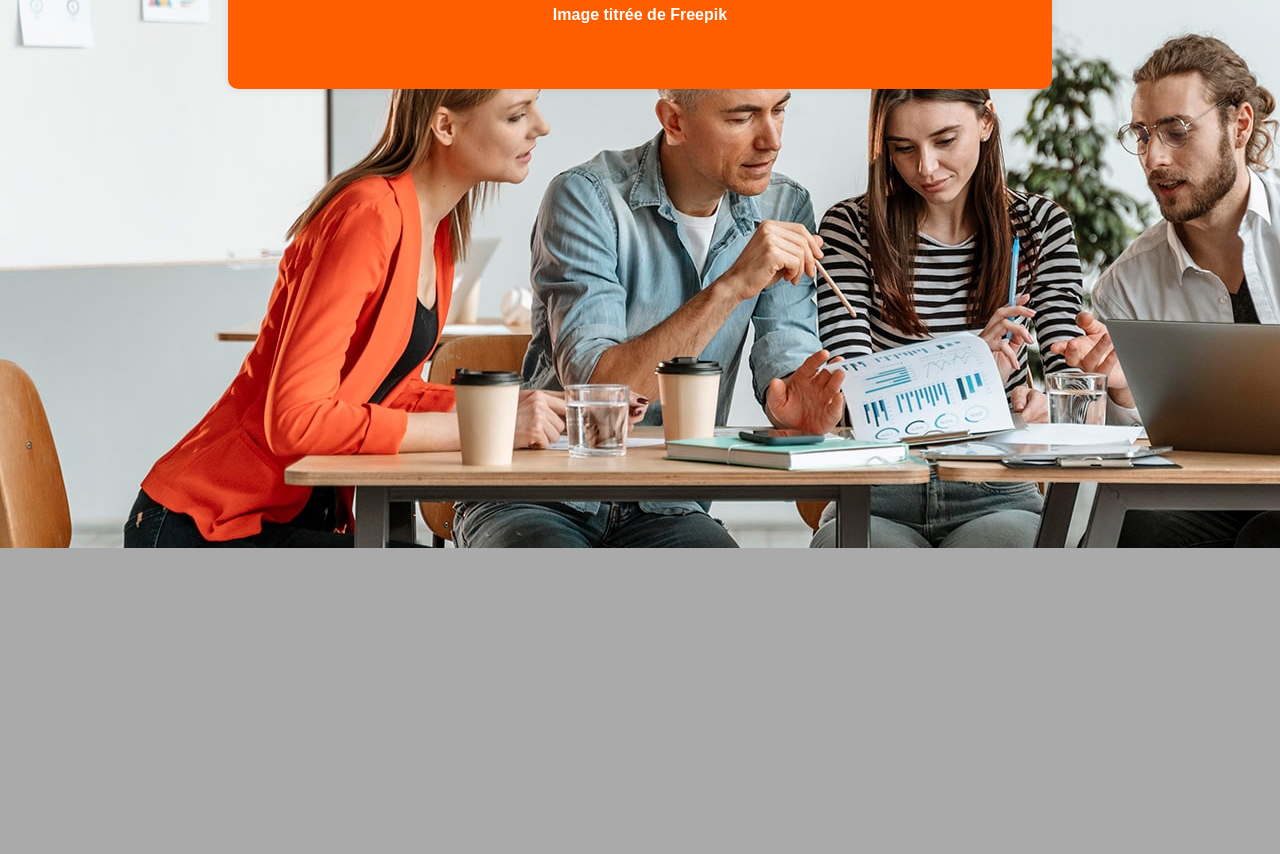
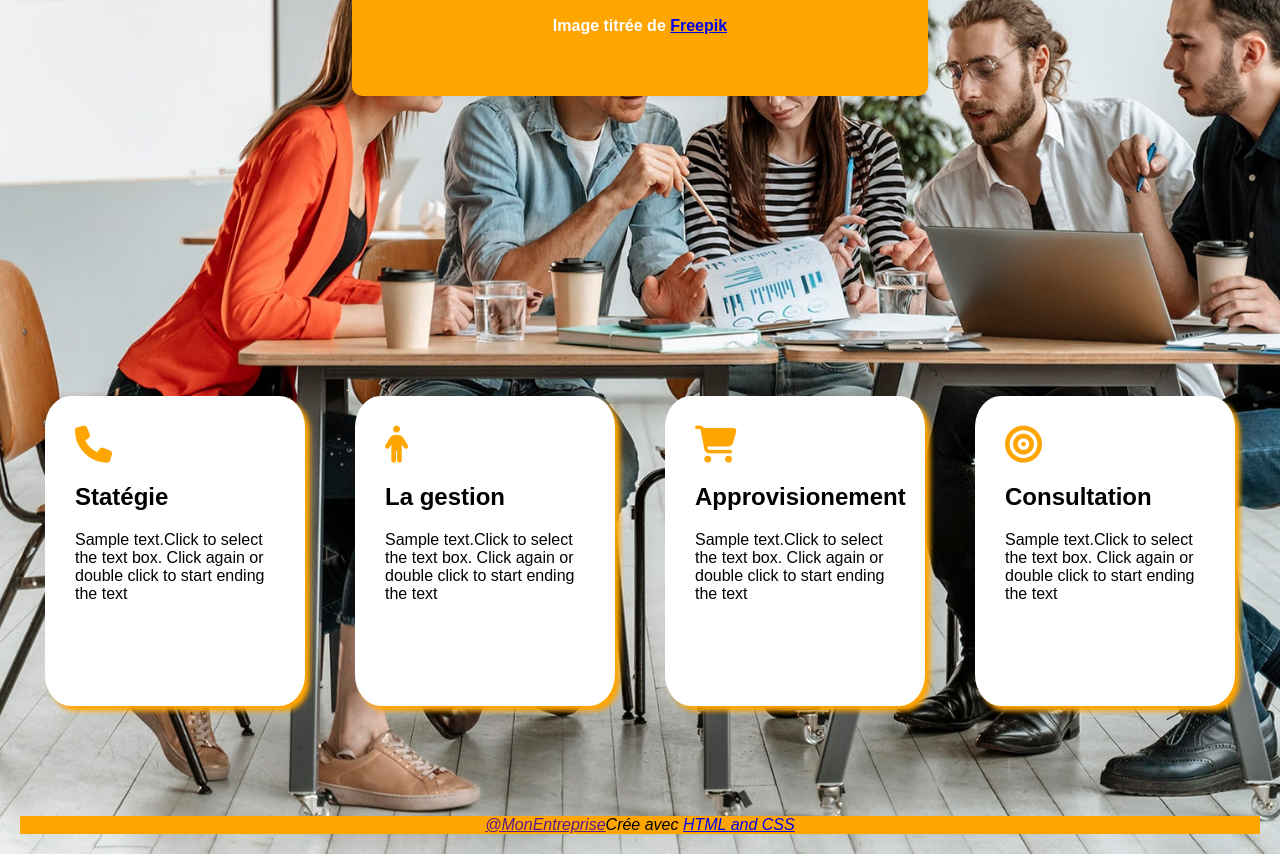
Before and after one commit to Bozo9710/B1, a plain HTML site: page docs/pages/td3/conseil-gestion.html in a window 1280 px wide. Shown: the part 252-1106 px from the top of the page. Before the commit the page ends 800 px from the top, so only its background shows below. Drawn offline with Linux system fonts and the light colour scheme.

Commit message:
TD3 Conseil Gestion

```diff
--- /dev/null
+++ b/docs/assets/css/td3/td3.css
@@ -0,0 +1,63 @@
+
+body {
+    font-family: "Bebas Neue", sans-serif;
+    margin: 20px;
+    background-image: url('../../image/image1.jpg');
+    background-repeat: no-repeat;
+    background-size: cover;
+    font-weight: 400px;
+    background-color:grey;
+
+
+
+  }
+    .stratégie {
+    background: #fbfffb;
+
+
+  }
+
+
+    .services-conseil {
+    background-color: orange;
+    font-family: Arial;
+    color: white;
+    width: 40%; /* Ajuste la largeur pour imiter une page PDF */
+    margin: 50px auto; /* 50px de marge autour (haut, bas, gauche, droite) */
+    padding: 40px; /* Espace intérieur (marges internes) */
+    box-shadow: 0 0 10px rgba(0, 0, 0, 0.1); /* Effet d'ombre pour imiter un document */
+    border-radius: 10px; /* Coins légèrement arrondis */
+    text-align: center;
+  }
+
+    .Bulle {
+        display: flex;
+        flex-direction: row;
+        justify-content: space-around;
+        margin-top: 300px;
+
+    }
+
+    .Bulle1, .Bulle2, .Bulle3, .Bulle4{
+
+        background-color: white;
+        width: 200px ;
+        height: 250px;
+        border-radius :10%;
+        padding: 30px ;
+        box-shadow: 5px 5px 5px orange; /* Effet d'ombre pour imiter un document en orange */
+    }
+
+  i{
+    color: orange;
+    font-size: 37px;
+  }
+
+  footer {
+    background-color: orange;
+    text-align: center;
+    margin-top: 110px;
+    color: black;
+    font-family: Arial, Helvetica, sans-serif;
+    font-style: italic;
+  }
--- a/docs/pages/td3/conseil-gestion.html
+++ b/docs/pages/td3/conseil-gestion.html
@@ -1,40 +1,12 @@
-
 <!DOCTYPE html>
 <html lang ="fr">
   <head>
   <meta charset="utf-8">
+
+<link rel="stylesheet" href="https://cdnjs.cloudflare.com/ajax/libs/font-awesome/6.6.0/css/all.min.css" integrity="sha512-Kc323vGBEqzTmouAECnVceyQqyqdsSiqLQISBL29aUW4U/M7pSPA/gEUZQqv1cwx4OnYxTxve5UMg5GT6L4JJg==" crossorigin="anonymous" referrerpolicy="no-referrer" />
   <title>Conseil de Gestion</title>
-<link rel="stylesheet" href="css/styles.css">
-  <style>
-    body {
-    font-family: Arial, sans-serif;
-    line-height: 1.6;
-    margin: 20px;
-    background-color:rgb(170, 170, 170);
-
-  }
-    .stratégie {
-    background: #fbfffb;
-    font-family:Arial ;
-
-  }
-
-    .services-conseil {
-    background-color: rgb(255, 94, 0);
-    font-family: Arial;
-    color: white;
-    width: 60%; /* Ajuste la largeur pour imiter une page PDF */
-    margin: 50px auto; /* 50px de marge autour (haut, bas, gauche, droite) */
-    padding: 40px; /* Espace intérieur (marges internes) */
-    box-shadow: 0 0 10px rgba(0, 0, 0, 0.1); /* Effet d'ombre pour imiter un document */
-    border-radius: 10px; /* Coins légèrement arrondis */
-    text-align: center;
-  }
-    .imagetravailleurs {
-    background-image: url('./../../assets/image/image1.jpg');
-  }
-
-  </style>
+<link rel="stylesheet" href="../../assets/css/td3/td3.css">
+<link href="https://fonts.googleapis.com/css2?family=Bebas+Neue&family=Montserrat:ital,wght@0,100..900;1,100..900&display=swap">
 
 
 </head>
@@ -43,22 +15,38 @@
 <div class ="services-conseil">
   <h3><p>COMMENT NOUS AIDONS</p></h3>
   <h1><p>Nos services de conseil en gestion</p></h1>
-  <h4><p>Image titrée de Freepik</p></h4>
+  <h4><p>Image titrée de <a href="https://fr.freepik.com/">Freepik</a></p></h4>
+</div>
+
+<div class="Bulle">
+  <div class="Bulle1">
+    <i class="fa-solid fa-phone"></i>
+    <h2> Statégie</h2>
+    <p>Sample text.Click to select the text box. Click again or double click to start ending the text</p>
+  </div>
+
+  <div class="Bulle2">
+    <i class="fa-solid fa-person"></i>
+    <h2> La gestion</h2>
+    <p>Sample text.Click to select the text box. Click again or double click to start ending the text</p>
+  </div>
+  <div class="Bulle3">
+    <i class="fa-solid fa-cart-shopping"></i>
+    <h2> Approvisionement</h2>
+    <p>Sample text.Click to select the text box. Click again or double click to start ending the text</p>
+  </div>
+  <div class="Bulle4">
+    <i class="fa-solid fa-bullseye"></i>
+    <h2> Consultation</h2>
+    <p>Sample text.Click to select the text box. Click again or double click to start ending the text</p>
+  </div>
+</div>
+<footer>
+<p><a href="">@MonEntreprise</a>Crée avec <a href="https://fr.wikipedia.org/wiki/Hypertext_Markup_Language">HTML and CSS</a></p>
 
 
-
-
-
-
-</div>
-
-
-</p></h3>
-
-
-
+</footer>
 
 </body>
 
-
 </html>
```
